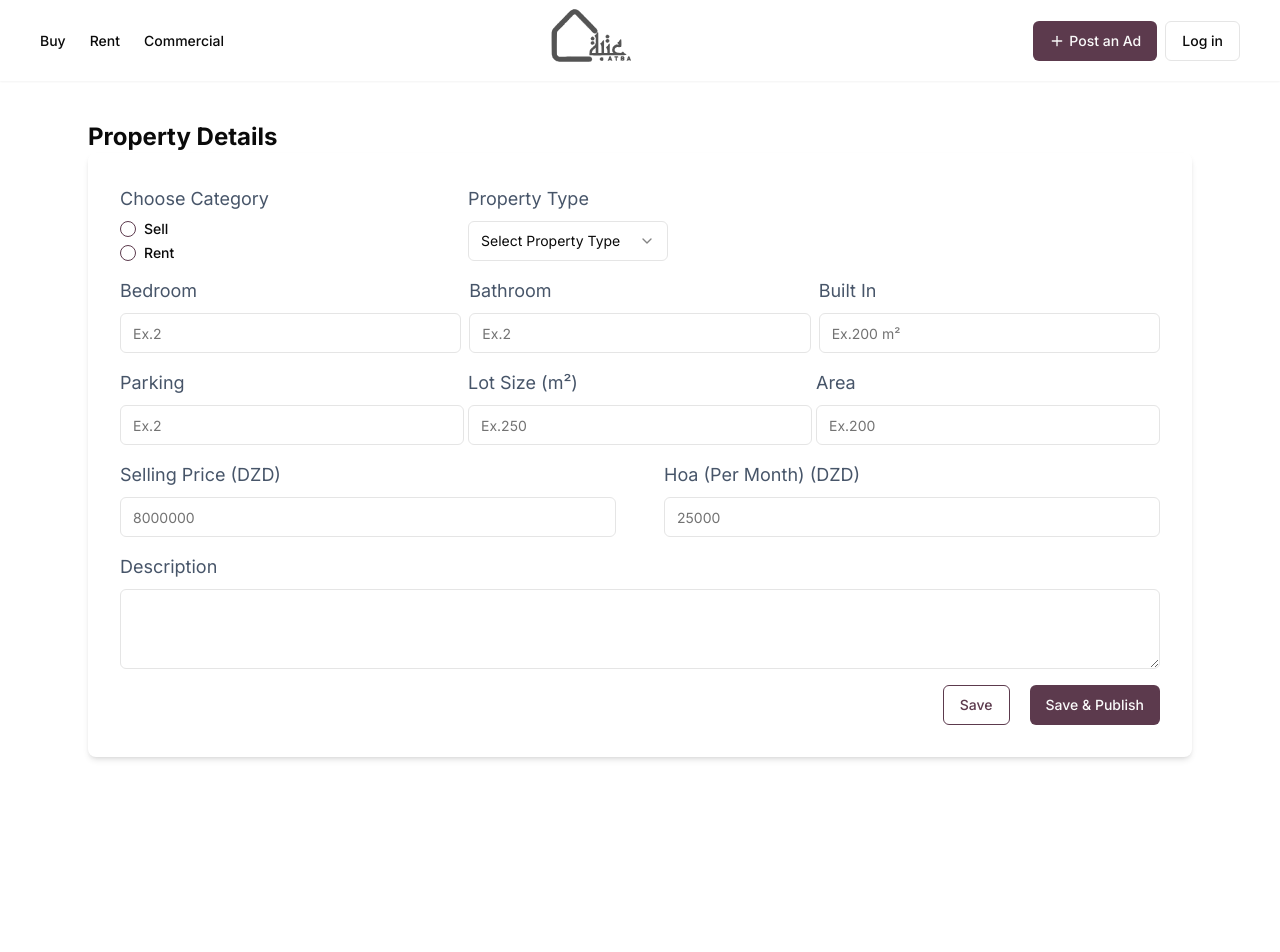
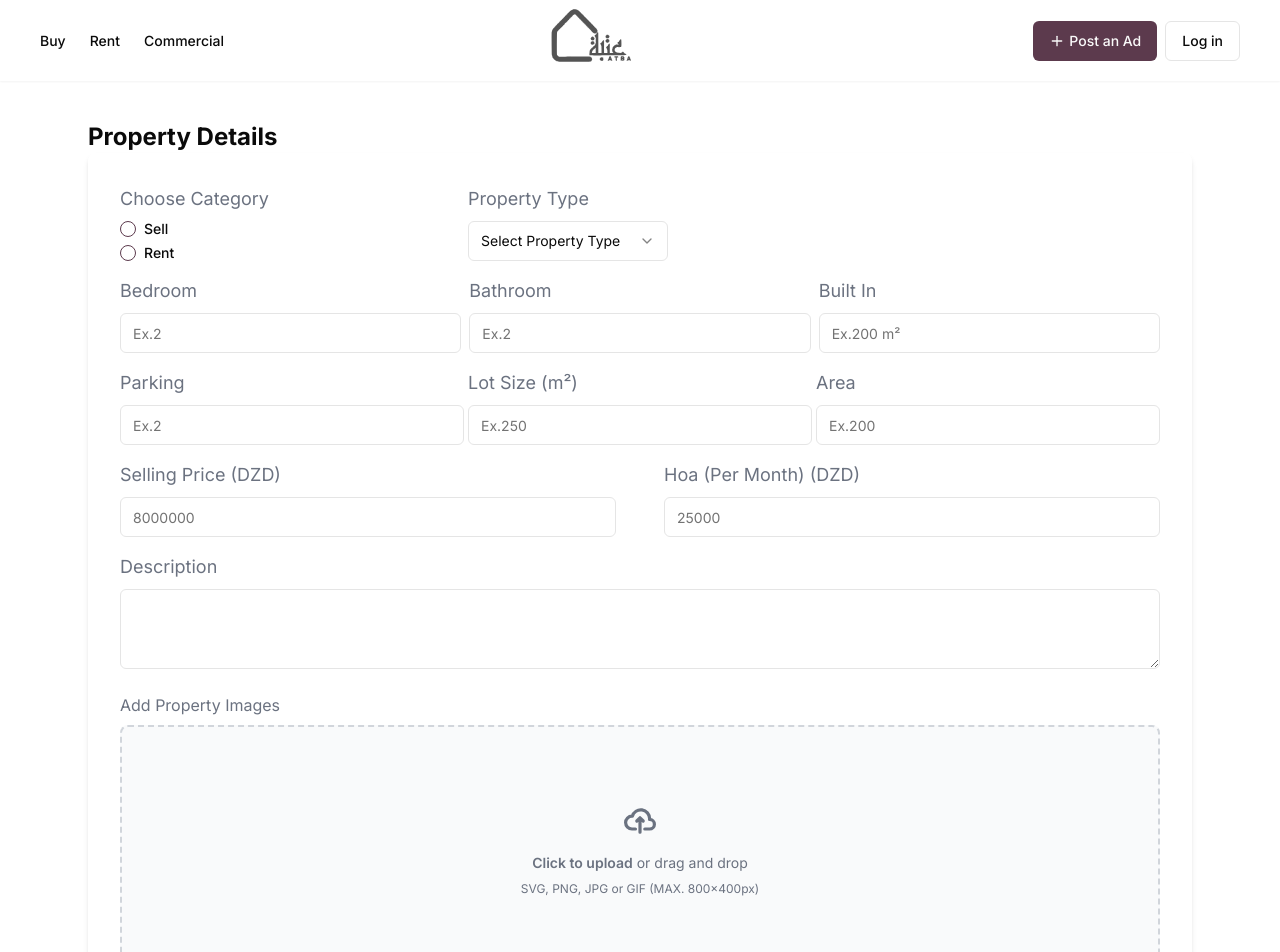
Before and after one commit to LatifMagic/Atba, a Next.js app: page /edit-listing/1 in a window 1280 px wide. Shown: the top 952 px of the page. Before the commit the page ends 800 px from the top, so only its background shows below. Built offline with nearby package versions, Linux system fonts and the light colour scheme; no server answers.

Commit message:
Upload property images

```diff
--- a/app/(root)/(listing)/edit-listing/[id]/page.tsx
+++ b/app/(root)/(listing)/edit-listing/[id]/page.tsx
@@ -17,6 +17,8 @@ import { useEffect, useState } from "react";
 import { supabase } from "@/utils/supabase/client";
 import { toast } from "sonner";
 import { useUser } from "@clerk/nextjs";
+import FileUpload from "../_components/FileUpload";
+import { Loader } from "lucide-react";
 interface FormValues {
   type: string;
   propertyType: string;
@@ -35,11 +37,11 @@ interface Props {
   params: { id: string };
 }
 const EditListing = ({ params }: Props) => {
-  console.log(params);
   const { user } = useUser();
   const router = useRouter();
   const [listing, setListing] = useState<Partial<FormValues>>({});
-  console.log(listing?.type);
+  const [images, setImages] = useState([]);
+  const [loading, setLoading] = useState(false);
 
   useEffect(() => {
     user && verifyUserRecord();
@@ -61,6 +63,7 @@ const EditListing = ({ params }: Props) => {
     }
   };
   const onSubmitHandler = async (formValue: FormValues) => {
+    setLoading(true);
     const { data, error } = await supabase
       .from("listing")
       .update(formValue)
@@ -69,6 +72,34 @@ const EditListing = ({ params }: Props) => {
 
     if (data) {
       toast("Listing Updated and Published");
+    }
+    for (const image of images) {
+      const file = image;
+      const fileName = Date.now().toString();
+      const fileExt = fileName.split(".").pop();
+
+      const { data, error } = await supabase.storage
+        .from("listingImages")
+        .upload(`${fileName}`, file, {
+          contentType: `image/${fileExt}`,
+          upsert: false,
+        });
+
+      if (error) {
+        setLoading(false);
+        toast("Error while uploading images");
+      } else {
+        const imageUrl = process.env.NEXT_PUBLIC_IMAGE_URL + fileName;
+        const { data, error } = await supabase
+          .from("listingImages")
+          .insert([{ url: imageUrl, listing_id: params?.id }])
+          .select();
+
+        if (error) {
+          setLoading(false);
+        }
+      }
+      setLoading(false);
     }
   };
 
@@ -84,7 +115,6 @@ const EditListing = ({ params }: Props) => {
           fullName: user?.fullName,
         }}
         onSubmit={(values) => {
-          console.log(values);
           onSubmitHandler(values);
         }}
       >
@@ -93,7 +123,7 @@ const EditListing = ({ params }: Props) => {
             <div className="p-8 rounded-lg shadow-md flex flex-col gap-4">
               <div className="grid grid-cols-1 md:grid-cols-2 lg:grid-cols-3  gap-1">
                 <div className="flex flex-col gap-2">
-                  <h2 className="text-lg text-slate-600">Choose Category</h2>
+                  <h2 className="text-lg text-gray-500">Choose Category</h2>
                   <RadioGroup
                     defaultValue={listing?.type}
                     onValueChange={(v) => (values.type = v)}
@@ -117,7 +147,7 @@ const EditListing = ({ params }: Props) => {
                   </RadioGroup>
                 </div>
                 <div className="flex flex-col gap-2">
-                  <h2 className="text-lg text-slate-600">Property Type</h2>
+                  <h2 className="text-lg text-gray-500">Property Type</h2>
                   <Select
                     onValueChange={(e) => (values.propertyType = e)}
                     name="propertyType"
@@ -143,7 +173,7 @@ const EditListing = ({ params }: Props) => {
               </div>
               <div className="grid grid-cols-1 md:grid-cols-2 lg:grid-cols-3  gap-2">
                 <div className="flex flex-col gap-2">
-                  <h2 className="text-lg text-slate-600">Bedroom</h2>
+                  <h2 className="text-lg text-gray-500">Bedroom</h2>
                   <Input
                     type="number"
                     placeholder="Ex.2"
@@ -153,7 +183,7 @@ const EditListing = ({ params }: Props) => {
                   />
                 </div>
                 <div className="flex flex-col gap-2">
-                  <h2 className="text-lg text-slate-600">Bathroom</h2>
+                  <h2 className="text-lg text-gray-500">Bathroom</h2>
                   <Input
                     type="number"
                     placeholder="Ex.2"
@@ -163,7 +193,7 @@ const EditListing = ({ params }: Props) => {
                   />
                 </div>
                 <div className="flex flex-col gap-2">
-                  <h2 className="text-lg text-slate-600">Built In</h2>
+                  <h2 className="text-lg text-gray-500">Built In</h2>
                   <Input
                     type="number"
                     placeholder="Ex.200 m²"
@@ -175,7 +205,7 @@ const EditListing = ({ params }: Props) => {
               </div>
               <div className="grid grid-cols-1 md:grid-cols-2 lg:grid-cols-3  gap-1">
                 <div className="flex flex-col gap-2">
-                  <h2 className="text-lg text-slate-600">Parking</h2>
+                  <h2 className="text-lg text-gray-500">Parking</h2>
                   <Input
                     type="number"
                     placeholder="Ex.2"
@@ -185,7 +215,7 @@ const EditListing = ({ params }: Props) => {
                   />
                 </div>
                 <div className="flex flex-col gap-2">
-                  <h2 className="text-lg text-slate-600">Lot Size (m²)</h2>
+                  <h2 className="text-lg text-gray-500">Lot Size (m²)</h2>
                   <Input
                     type="number"
                     placeholder="Ex.250"
@@ -195,7 +225,7 @@ const EditListing = ({ params }: Props) => {
                   />
                 </div>
                 <div className="flex flex-col gap-2">
-                  <h2 className="text-lg text-slate-600">Area</h2>
+                  <h2 className="text-lg text-gray-500">Area</h2>
                   <Input
                     type="number"
                     placeholder="Ex.200"
@@ -207,9 +237,7 @@ const EditListing = ({ params }: Props) => {
               </div>
               <div className="grid grid-cols-1 md:grid-cols-2 gap-2 md:gap-12">
                 <div className="flex flex-col gap-2">
-                  <h2 className="text-lg text-slate-600">
-                    Selling Price (DZD)
-                  </h2>
+                  <h2 className="text-lg text-gray-500">Selling Price (DZD)</h2>
                   <Input
                     type="number"
                     placeholder="8000000"
@@ -219,7 +247,7 @@ const EditListing = ({ params }: Props) => {
                   />
                 </div>
                 <div className="flex flex-col gap-2">
-                  <h2 className="text-lg text-slate-600">
+                  <h2 className="text-lg text-gray-500">
                     Hoa (Per Month) (DZD)
                   </h2>
                   <Input
@@ -233,13 +261,19 @@ const EditListing = ({ params }: Props) => {
               </div>
               <div className="grid grid-cols-1 gap-10">
                 <div className="flex flex-col gap-2">
-                  <h2 className="text-lg text-slate-600">Description</h2>
+                  <h2 className="text-lg text-gray-500">Description</h2>
                   <Textarea
                     placeholder=""
                     name="description"
                     defaultValue={listing?.description}
                   />
                 </div>
+              </div>
+              <div>
+                <h2 className="font-lg text-gray-500 my-2">
+                  Add Property Images
+                </h2>
+                <FileUpload setImages={(value: any) => setImages(value)} />
               </div>
               <div className="flex gap-5 justify-end">
                 <Button
@@ -248,7 +282,13 @@ const EditListing = ({ params }: Props) => {
                 >
                   Save
                 </Button>
-                <Button className="">Save & Publish</Button>
+                <Button disabled={loading} className="">
+                  {loading ? (
+                    <Loader className="animate-spin" />
+                  ) : (
+                    "Save & Publish"
+                  )}
+                </Button>
               </div>
             </div>
           </form>
--- /dev/null
+++ b/app/(root)/(listing)/edit-listing/_components/FileUpload.tsx
@@ -0,0 +1,78 @@
+"use client";
+import Image from "next/image";
+import { useState } from "react";
+// @ts-ignore
+const FileUpload = ({ setImages }) => {
+  const [imagePreview, setImagePreview] = useState<string[]>([]);
+
+  const handleFileUpload = (e: React.ChangeEvent<HTMLInputElement>) => {
+    const files = e.target.files;
+    setImages(files);
+
+    if (files) {
+      const previews = Array.from(files).map((file: File) =>
+        URL.createObjectURL(file)
+      );
+      setImagePreview(previews);
+    }
+  };
+
+  return (
+    <div>
+      <div className="flex items-center justify-center w-full">
+        <label
+          htmlFor="dropzone-file"
+          className="flex flex-col items-center justify-center w-full h-64 border-2 border-gray-300 border-dashed rounded-lg cursor-pointer bg-gray-50 dark:hover:bg-gray-800 dark:bg-gray-700 hover:bg-gray-100 dark:border-gray-600 dark:hover:border-gray-500 dark:hover:bg-gray-600"
+        >
+          <div className="flex flex-col items-center justify-center pt-5 pb-6">
+            <svg
+              className="w-8 h-8 mb-4 text-gray-500 dark:text-gray-400"
+              aria-hidden="true"
+              xmlns="http://www.w3.org/2000/svg"
+              fill="none"
+              viewBox="0 0 20 16"
+            >
+              <path
+                stroke="currentColor"
+                strokeLinecap="round"
+                strokeLinejoin="round"
+                strokeWidth="2"
+                d="M13 13h3a3 3 0 0 0 0-6h-.025A5.56 5.56 0 0 0 16 6.5 5.5 5.5 0 0 0 5.207 5.021C5.137 5.017 5.071 5 5 5a4 4 0 0 0 0 8h2.167M10 15V6m0 0L8 8m2-2 2 2"
+              />
+            </svg>
+            <p className="mb-2 text-sm text-gray-500 dark:text-gray-400">
+              <span className="font-semibold">Click to upload</span> or drag and
+              drop
+            </p>
+            <p className="text-xs text-gray-500 dark:text-gray-400">
+              SVG, PNG, JPG or GIF (MAX. 800x400px)
+            </p>
+          </div>
+          <input
+            id="dropzone-file"
+            type="file"
+            multiple
+            className="hidden"
+            onChange={handleFileUpload}
+            accept="image/png, image/gif, image/jpeg, image/svg"
+          />
+        </label>
+      </div>
+      <div className="grid grid-cols-2 sm:grid-cols-3 md:grid-cols-5 lg:grid-cols-7 xl:grid-cols-10 gap-3 mt-3">
+        {imagePreview?.map((image, index) => (
+          <div key={index}>
+            <Image
+              src={image}
+              width={100}
+              height={100}
+              className="rounded-lg object-cover h-[100px] w-[100px]"
+              alt={`Property image ${index}`}
+            />
+          </div>
+        ))}
+      </div>
+    </div>
+  );
+};
+
+export default FileUpload;
```
